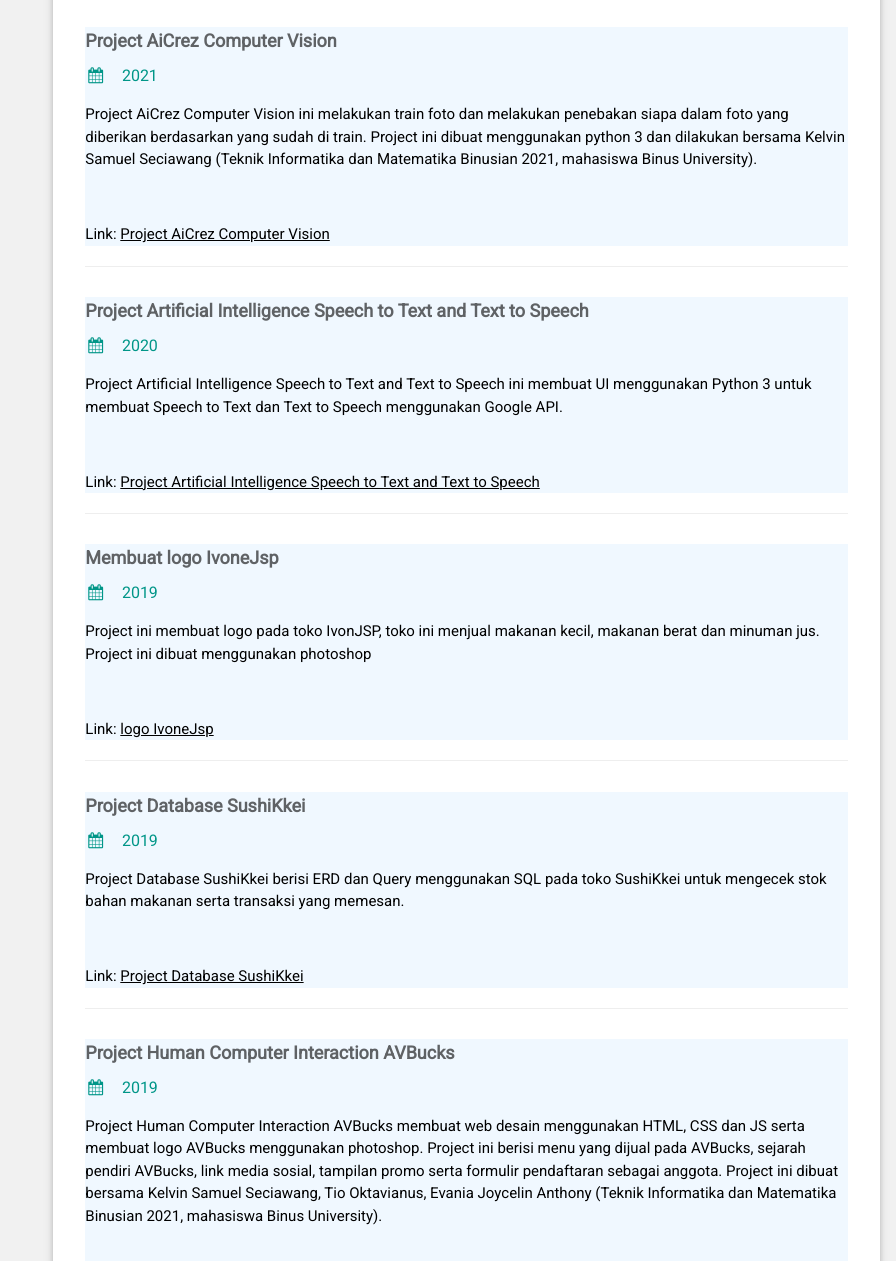
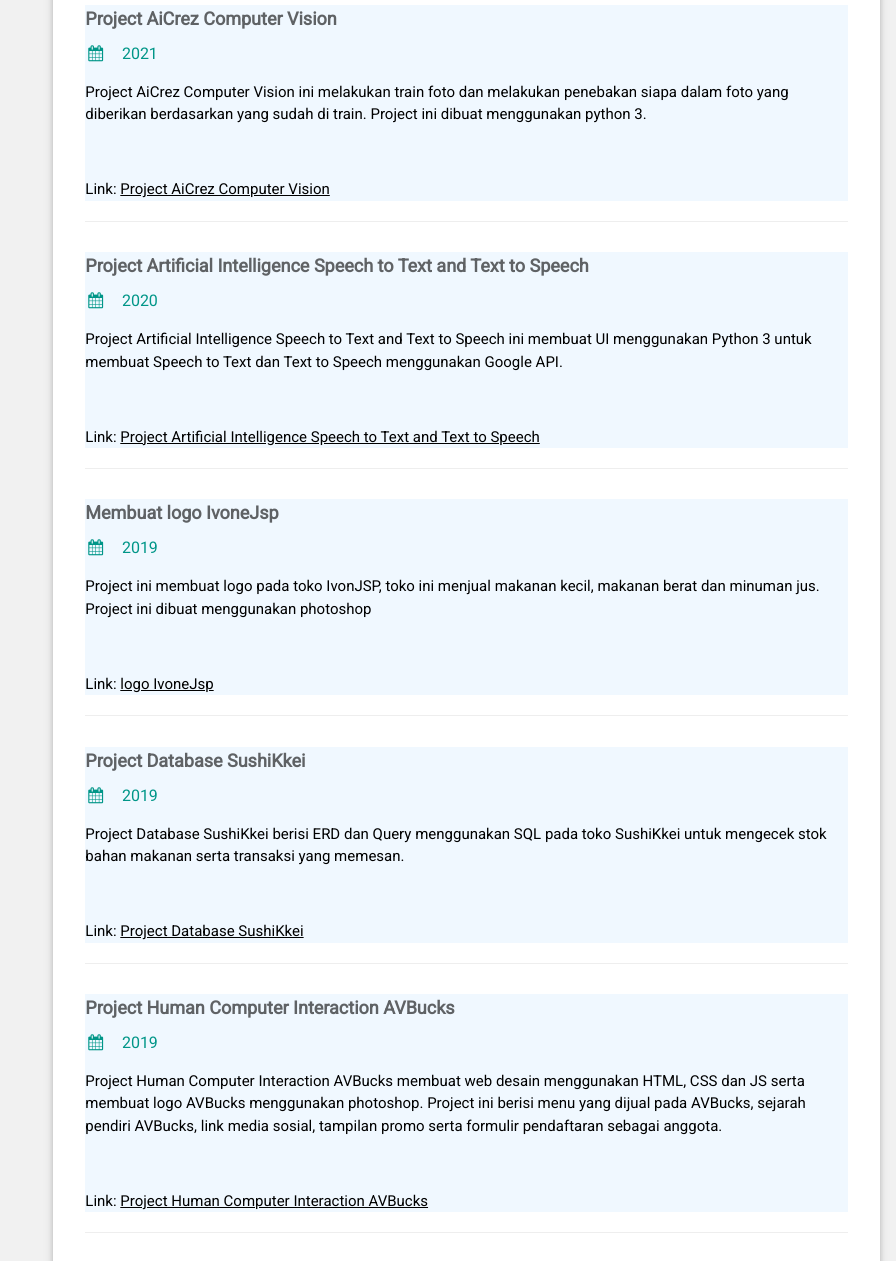
Before and after one commit to abigailvania99/portofolio-profile, a plain HTML site: page index.html in a window 1280 px wide. Shown: the part 3077-4338 px from the top of the page, without its empty margins (384-1280 px from the left). Drawn offline with nearby package versions, Linux system fonts and the light colour scheme.

Commit message:
Update index.html

```diff
--- a/index.html
+++ b/index.html
@@ -252,7 +252,7 @@ html,body,h1,h2,h3,h4,h5,h6 {font-family: "Roboto", sans-serif}
           <p>Jurnal ini ditulis pada tahun 2020, di mana jurnal ini membahas menganalisis biaya inventory pada toko Jona berdasarkan tahun 2019 khususnya produk nutrisari.
             Jurnal ini membahas berapa jumlah barang yang harus dipesan setiap pemesanan, berapa kali melakukan pemesanan dalam setahun,
           perkiraan biaya yang perlu dikeluarkan untuk holding dan ordering agar barang yang di stok tidak terlalu banyak maupun terlalu sedikit (sesuai dengan permintaan).
-        Hal tersebut dianalisis menggunakan EOQ Model (Economic Order Quantity) untuk menghemat biaya inventaris, tetapi permintaan masih dapat terpenuhi. Jurnal ini dibuat bersama Hanni Yolina (Teknik Informatika dan Matematika Binusian 2021, mahasiswa Binus University).
+        Hal tersebut dianalisis menggunakan EOQ Model (Economic Order Quantity) untuk menghemat biaya inventaris, tetapi permintaan masih dapat terpenuhi. Jurnal ini dibuat bersama Hanni Yolina.
       Jurnal ini terbit pada bulan Februari 2021.</p>
         <br>
         <p>Link: <a href="https://journal.binus.ac.id/index.php/EMACS/article/view/6847" target="_blank">Jurnal "Analysis Inventory Cost Jona Shop with EOQ Model"</a></p>
@@ -297,7 +297,7 @@ html,body,h1,h2,h3,h4,h5,h6 {font-family: "Roboto", sans-serif}
           <h5 class="w3-opacity"><b>Project AiCrez Computer Vision</b></h5>
           <h6 class="w3-text-teal"><i class="fa fa-calendar fa-fw w3-margin-right"></i>2021</h6>
           <p>Project AiCrez Computer Vision ini melakukan train foto dan melakukan penebakan siapa dalam foto yang diberikan berdasarkan yang sudah di train.
-            Project ini dibuat menggunakan python 3 dan dilakukan bersama Kelvin Samuel Seciawang (Teknik Informatika dan Matematika Binusian 2021, mahasiswa Binus University).</p>
+            Project ini dibuat menggunakan python 3.</p>
           <br>
           <p>Link: <a href="https://github.com/abigailvania99/AiCrez-Computer-Vision" target="_blank">Project AiCrez Computer Vision</a></p>
         </div>
@@ -339,8 +339,7 @@ html,body,h1,h2,h3,h4,h5,h6 {font-family: "Roboto", sans-serif}
           <h5 class="w3-opacity"><b>Project Human Computer Interaction AVBucks</b></h5>
           <h6 class="w3-text-teal"><i class="fa fa-calendar fa-fw w3-margin-right"></i>2019</h6>
           <p>Project Human Computer Interaction AVBucks membuat web desain menggunakan HTML, CSS dan JS serta membuat logo AVBucks menggunakan photoshop. Project ini berisi menu yang dijual pada AVBucks,
-            sejarah pendiri AVBucks, link media sosial, tampilan promo serta formulir pendaftaran sebagai anggota. Project ini dibuat bersama Kelvin Samuel Seciawang, Tio Oktavianus,
-            Evania Joycelin Anthony (Teknik Informatika dan Matematika Binusian 2021, mahasiswa Binus University).
+            sejarah pendiri AVBucks, link media sosial, tampilan promo serta formulir pendaftaran sebagai anggota.
 
           </p>
           <br>
```
